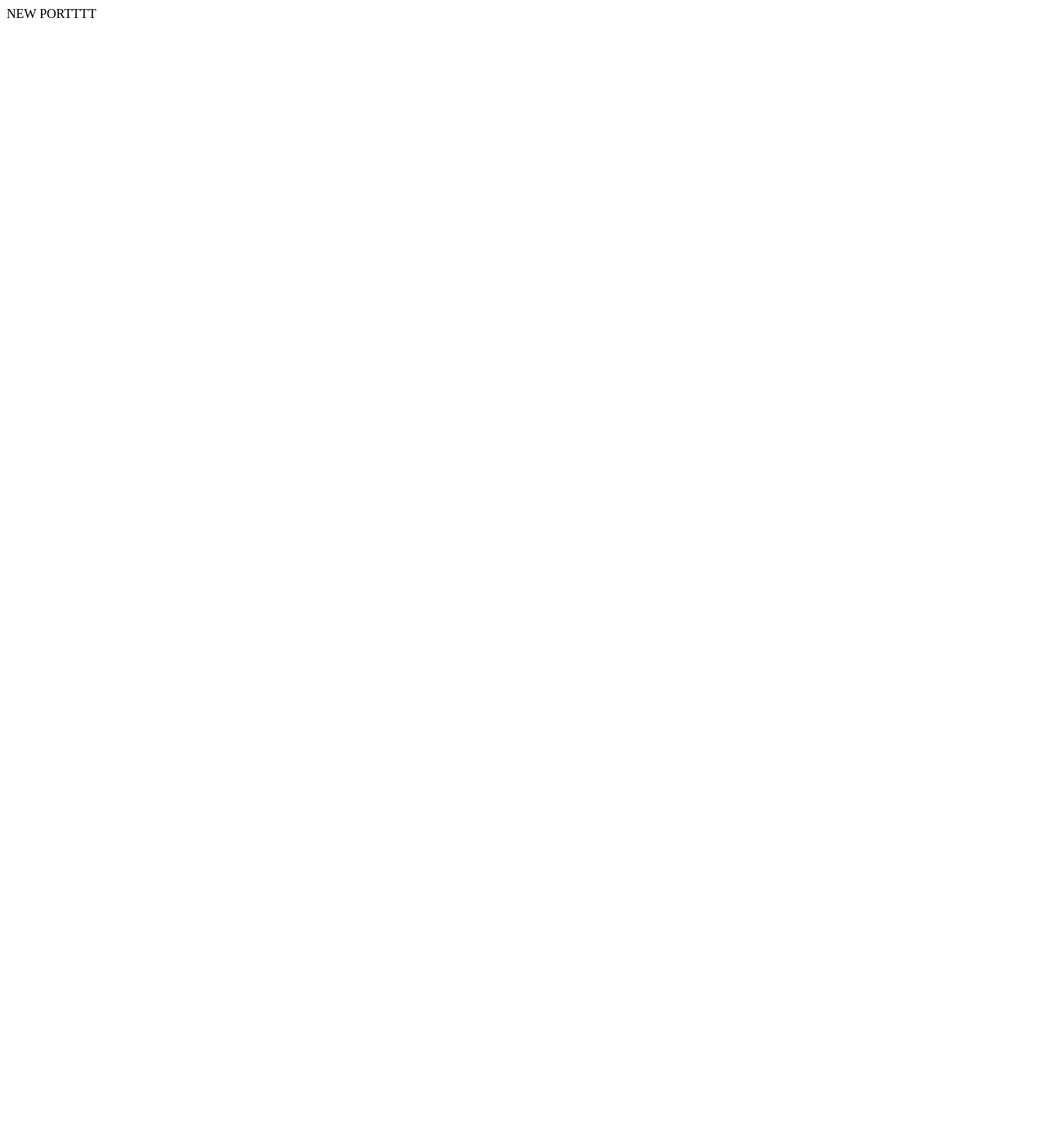
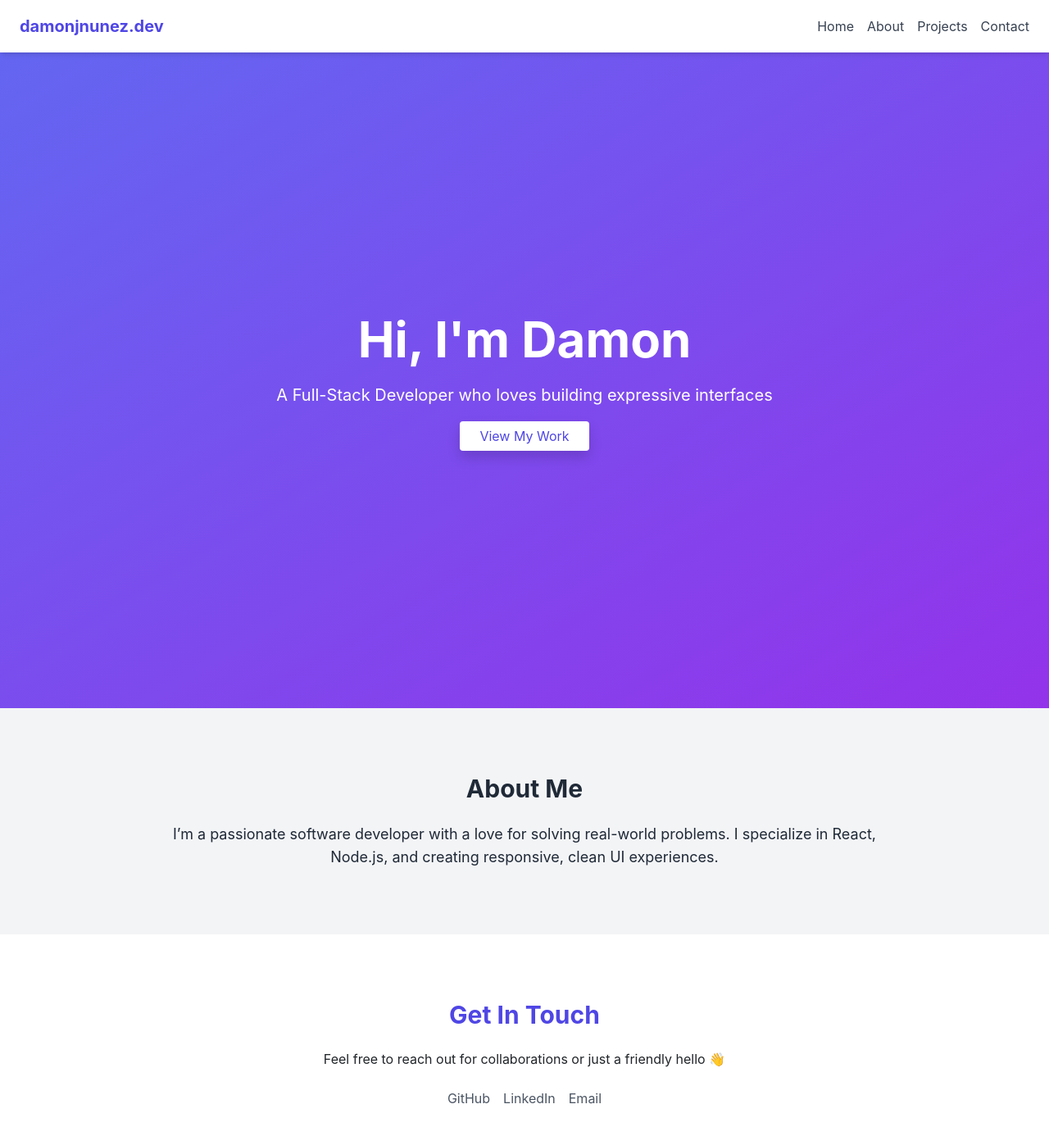
Before and after one commit to Damon-Nunez/damonjnunezportfolioofficial, a React (Create React App) app: page / in a window 1280 px wide. Shown: the top 1386 px of the page at 82% size. Before the commit the page ends 800 px from the top, so only its background shows below. Built offline with nearby package versions, Linux system fonts and the light colour scheme.

Commit message:
Basic Starter Code for Tailwind.css using old portfolio as base

```diff
--- a/package.json
+++ b/package.json
@@ -8,7 +8,9 @@
     "@testing-library/react": "^16.3.0",
     "@testing-library/user-event": "^13.5.0",
     "react": "^19.1.0",
+    "react-bootstrap": "^2.10.10",
     "react-dom": "^19.1.0",
+    "react-reveal": "^1.2.2",
     "react-scripts": "5.0.1",
     "web-vitals": "^2.1.4"
   },
--- a/public/index.html
+++ b/public/index.html
@@ -10,6 +10,14 @@
       content="Web site created using create-react-app"
     />
     <link rel="apple-touch-icon" href="%PUBLIC_URL%/logo192.png" />
+        <link
+  rel="stylesheet"
+  href="https://maxcdn.bootstrapcdn.com/bootstrap/4.3.1/css/bootstrap.min.css"
+  integrity="sha384-ggOyR0iXCbMQv3Xipma34MD+dH/1fQ784/j6cY/iJTQUOhcWr7x9JvoRxT2MZw1T"
+  crossorigin="anonymous"
+  />
+  <script src="https://cdn.tailwindcss.com"></script>
+
     <!--
       manifest.json provides metadata used when your web app is installed on a
       user's mobile device or desktop. See https://developers.google.com/web/fundamentals/web-app-manifest/
--- a/src/App.js
+++ b/src/App.js
@@ -1,9 +1,17 @@
-
+import React from "react";
+import Navbar from "./components/Navbar.js";
+import Hero from "./components/Hero.js";
+import About from "./components/About.js";
+import Contact from "./components/Contact.js";
 
 function App() {
   return (
-    <div >
-      <h11> NEW PORTTTT </h11>
+    <div className="pt-16">
+      <Navbar />
+      <Hero />
+      <About />
+      {/* Project cards section would go here */}
+      <Contact />
     </div>
   );
 }
--- /dev/null
+++ b/src/components/About.js
@@ -0,0 +1,15 @@
+import React from "react";
+
+export default function About() {
+  return (
+    <section id="about" className="py-20 px-6 bg-gray-100 text-gray-800">
+      <div className="max-w-4xl mx-auto text-center">
+        <h2 className="text-3xl font-bold mb-6">About Me</h2>
+        <p className="text-lg">
+          I’m a passionate software developer with a love for solving real-world problems.
+          I specialize in React, Node.js, and creating responsive, clean UI experiences.
+        </p>
+      </div>
+    </section>
+  );
+}
--- /dev/null
+++ b/src/components/Contact.js
@@ -0,0 +1,17 @@
+import React from "react";
+
+export default function Contact() {
+  return (
+    <section id="contact" className="py-20 px-6 bg-white">
+      <div className="max-w-3xl mx-auto text-center">
+        <h2 className="text-3xl font-bold text-indigo-600 mb-6">Get In Touch</h2>
+        <p className="mb-4">Feel free to reach out for collaborations or just a friendly hello 👋</p>
+        <div className="flex justify-center space-x-4">
+          <a href="https://github.com/Damon-Nunez" className="text-gray-600 hover:text-indigo-600">GitHub</a>
+          <a href="https://www.linkedin.com/in/damon-nunez/" className="text-gray-600 hover:text-indigo-600">LinkedIn</a>
+          <a href="damon.j.nunez@gmail.com" className="text-gray-600 hover:text-indigo-600">Email</a>
+        </div>
+      </div>
+    </section>
+  );
+}
--- /dev/null
+++ b/src/components/Hero.js
@@ -0,0 +1,13 @@
+import React from "react";
+
+export default function Hero() {
+  return (
+    <section id="home" className="h-screen flex items-center justify-center bg-gradient-to-br from-indigo-500 to-purple-600 text-white text-center">
+      <div>
+        <h1 className="text-4xl md:text-6xl font-bold mb-4">Hi, I'm Damon</h1>
+        <p className="text-lg md:text-xl mb-6">A Full-Stack Developer who loves building expressive interfaces</p>
+        <a href="#projects" className="bg-white text-indigo-600 px-6 py-2 rounded shadow hover:bg-indigo-100 transition">View My Work</a>
+      </div>
+    </section>
+  );
+}
--- /dev/null
+++ b/src/components/Navbar.js
@@ -0,0 +1,19 @@
+import React from "react";
+
+export default function Navbar() {
+  return (
+    <nav className="bg-white shadow-md fixed w-full top-0 z-50">
+      <div className="max-w-7xl mx-auto px-4 sm:px-6 lg:px-8">
+        <div className="flex justify-between items-center h-16">
+          <div className="text-xl font-bold text-indigo-600">damonjnunez.dev</div>
+          <div className="space-x-4 hidden md:flex">
+            <a href="#home" className="text-gray-700 hover:text-indigo-600">Home</a>
+            <a href="#about" className="text-gray-700 hover:text-indigo-600">About</a>
+            <a href="#projects" className="text-gray-700 hover:text-indigo-600">Projects</a>
+            <a href="#contact" className="text-gray-700 hover:text-indigo-600">Contact</a>
+          </div>
+        </div>
+      </div>
+    </nav>
+  );
+}
```
Also changed, not shown: src/App.css (added), 1 other file (tests, documents, lock files or other folders).
